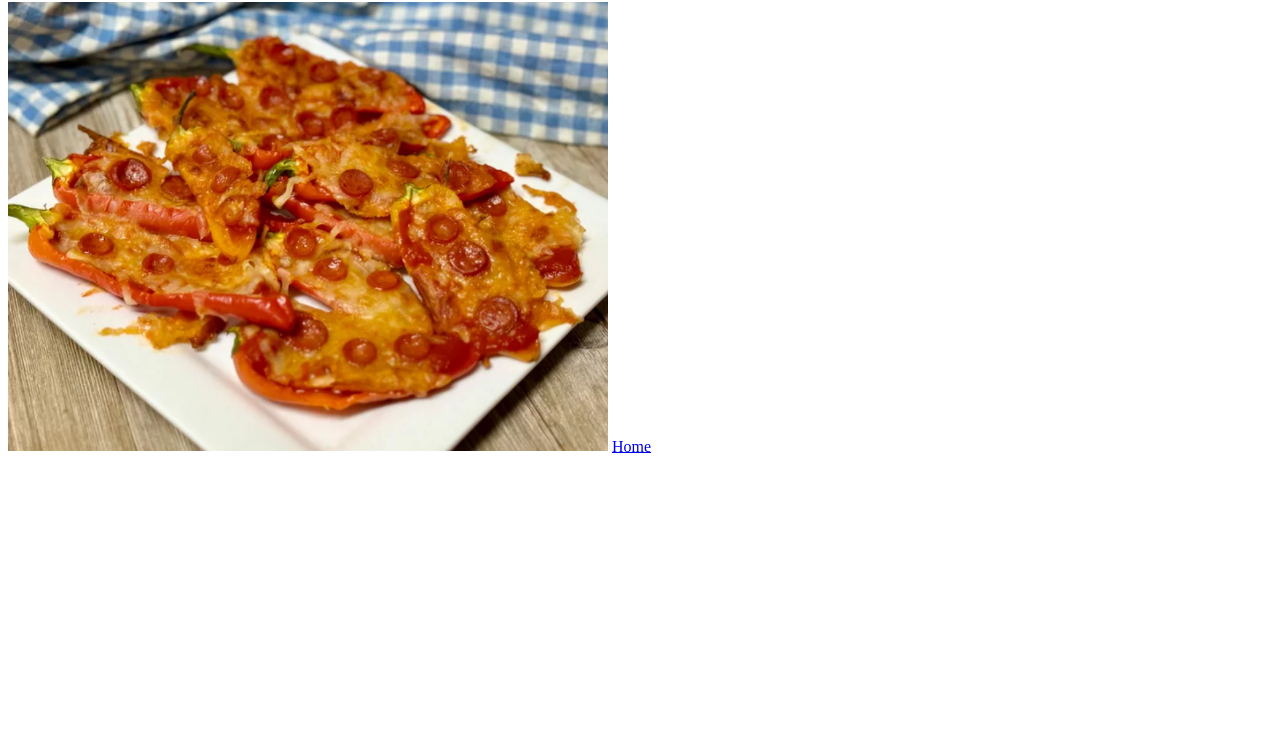
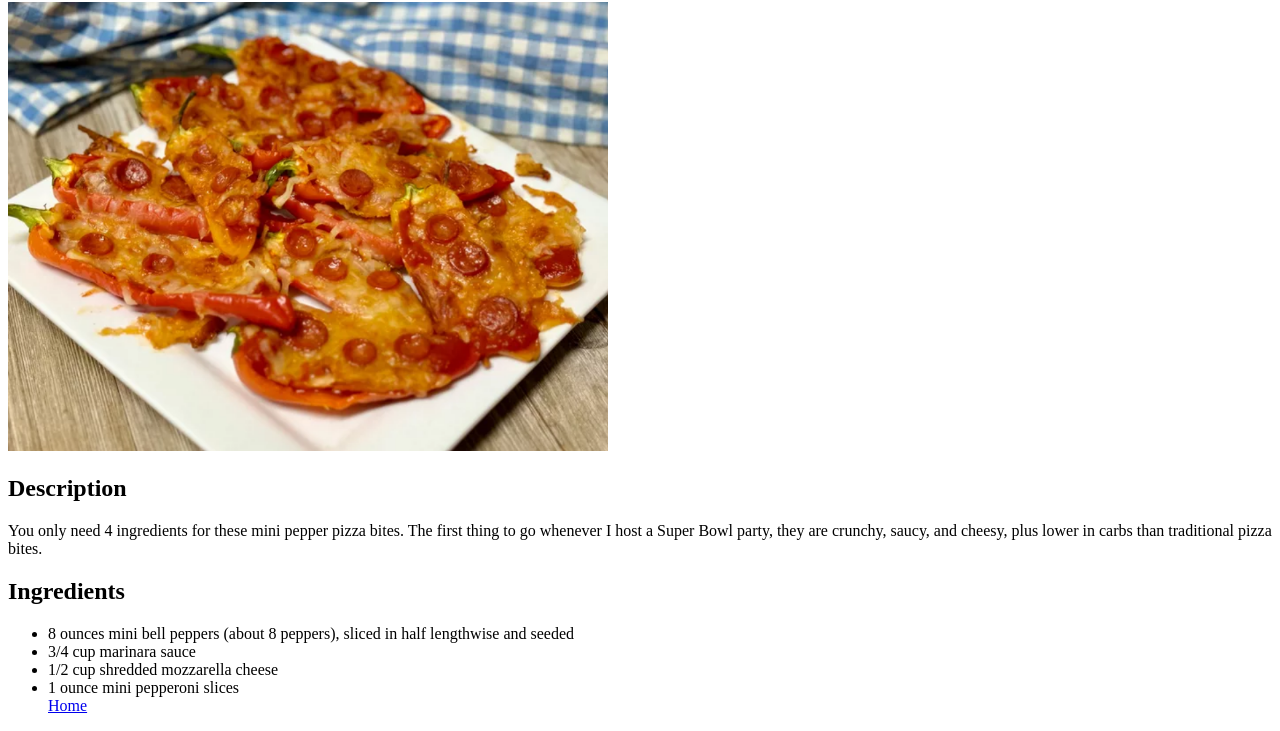
Before and after one commit to Benefactor12/odin-recipes, a plain HTML site: page recipes/pepper-pizza.html in a window 1280 px wide. Shown: the part 78-809 px from the top of the page. Drawn offline with Linux system fonts and the light colour scheme.

Commit message:
Add two sections - "Description" and "Ingredients"

```diff
--- a/recipes/pepper-pizza.html
+++ b/recipes/pepper-pizza.html
@@ -16,6 +16,22 @@
         alt="Slices of pepper pizza on a plate"
         width="600">
 
+            <section>
+                <h2>Description</h2>
+                <p>You only need 4 ingredients for these mini pepper pizza
+                    bites. The first thing to go whenever I host a Super Bowl
+                    party, they are crunchy, saucy, and cheesy, plus lower in
+                    carbs than traditional pizza bites.</p>
+            </section>
+
+            <section>
+                <h2>Ingredients</h2>
+                <ul>
+                    <li>8 ounces mini bell peppers (about 8 peppers),
+                        sliced in half lengthwise and seeded</li>
+                    <li>3/4 cup marinara sauce</li>
+                    <li>1/2 cup shredded mozzarella cheese</li>
+                    <li>1 ounce mini pepperoni slices</li>
             <a href="../index.html">Home</a>
         </main>
     </body>
```
